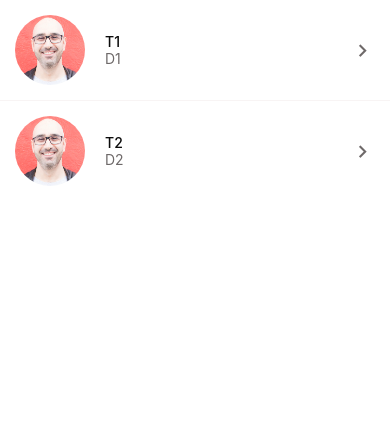
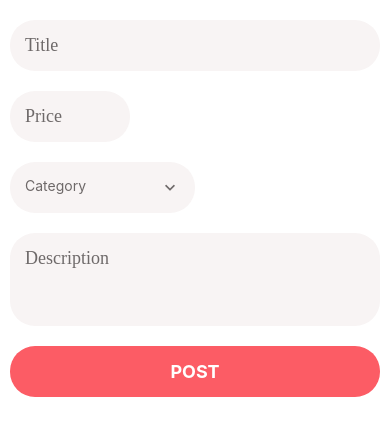
Before and after one commit to Richard-Harvey-UCSD/DoneWithIt, a React Native app: screen / in a window 390 px wide. Shown: the top 436 px of the page. Built offline with nearby package versions, Linux system fonts and the light colour scheme.

Commit message:
Input Components with Dynamic Width

```diff
--- a/App.js
+++ b/App.js
@@ -78,7 +78,7 @@ export default function App() {
         onPress={() => console.log(email, password)}
         title='Login'
       /> */}
-      <MessagesScreen />
+      <ListingEditScreen />
       {/* <LoginScreen /> */}
       {/* <AppButton
         title='button'
--- a/app/components/AppPicker.js
+++ b/app/components/AppPicker.js
@@ -14,13 +14,19 @@ import Screen from "./Screen";
 import defaultStyles from "../config/styles";
 import PickerItem from "./PickerItem";
 
-function AppPicker({ icon, items, onSelectItem, placeholder, selectedItem }) {
+function AppPicker({
+  icon,
+  items,
+  onSelectItem,
+  placeholder,
+  selectedItem,
+  width = '100%' }) {
   const [modalVisible, setModalVisible] = useState(false);
 
   return (
     <>
       <TouchableWithoutFeedback onPress={() => setModalVisible(true)}>
-        <View style={styles.container}>
+        <View style={[styles.container, { width }]}>
           {icon && (
             <MaterialCommunityIcons
               name={icon}
@@ -71,7 +77,7 @@ const styles = StyleSheet.create({
     flexDirection: "row",
     marginVertical: 10,
     padding: 15,
-    width: "100%",
+    // width: "100%",
   },
   icon: {
     marginRight: 10,
--- a/app/components/AppTextInput.js
+++ b/app/components/AppTextInput.js
@@ -5,11 +5,11 @@ import { MaterialCommunityIcons } from '@expo/vector-icons';
 import colors from '../config/colors';
 import defaultStyles from '../config/styles';
 
-function AppTextInput({ icon, ...otherProps }) {
+function AppTextInput({ icon, width = '100%', ...otherProps }) {
   // console.log(icon, otherProps);
 
   return (
-    <View style={styles.container}>
+    <View style={[styles.container, { width }]}>
       {icon &&
         <MaterialCommunityIcons
           name={icon}
@@ -36,7 +36,7 @@ const styles = StyleSheet.create({
     flexDirection: 'row',
     marginVertical: 10,
     padding: 15,
-    width: '100%',
+    // width: '100%',
   },
   icon: {
     marginRight: 10,
--- a/app/components/forms/AppFormField.js
+++ b/app/components/forms/AppFormField.js
@@ -4,7 +4,7 @@ import { useFormikContext } from 'formik';
 import AppTextInput from '../AppTextInput';
 import ErrorMessage from './ErrorMessage';
 
-function AppFormField({ name, ...otherProps }) {
+function AppFormField({ name, width, ...otherProps }) {
   const { setFieldTouched, handleChange, errors, touched } = useFormikContext();
 
   return (
@@ -16,6 +16,7 @@ function AppFormField({ name, ...otherProps }) {
         // keyboardType='email-address'
         onBlur={() => setFieldTouched(name)}
         onChangeText={handleChange(name)}
+        width={width}
         {...otherProps}
       // placeholder='Email'
       // textContentType='emailAddress'
--- a/app/components/forms/AppFormPicker.js
+++ b/app/components/forms/AppFormPicker.js
@@ -4,7 +4,7 @@ import { useFormikContext } from "formik";
 import AppPicker from "../AppPicker";
 import ErrorMessage from "./ErrorMessage";
 
-function AppFormPicker({ items, name, placeholder }) {
+function AppFormPicker({ items, name, placeholder, width }) {
   const { errors, setFieldValue, touched, values } = useFormikContext();
 
   return (
@@ -14,6 +14,7 @@ function AppFormPicker({ items, name, placeholder }) {
         onSelectItem={(item) => setFieldValue(name, item)}
         placeholder={placeholder}
         selectedItem={values[name]}
+        width={width}
       />
       <ErrorMessage error={errors[name]} visible={touched[name]} />
     </>
--- a/app/screens/ListingEditScreen.js
+++ b/app/screens/ListingEditScreen.js
@@ -36,14 +36,24 @@ function ListingEditScreen(props) {
         onSubmit={(values) => console.log(values)}
         validationSchema={validationSchema}
       >
-        <FormField maxLength={255} name="title" placeholder="Title" />
+        <FormField
+          maxLength={255}
+          name="title"
+          placeholder="Title"
+        />
         <FormField
           keyboardType="numeric"
           maxLength={8}
           name="price"
           placeholder="Price"
+          width={120}
         />
-        <Picker items={categories} name="category" placeholder="Category" />
+        <Picker
+          items={categories}
+          name="category"
+          placeholder="Category"
+          width='50%'
+        />
         <FormField
           maxLength={255}
           multiline
```
